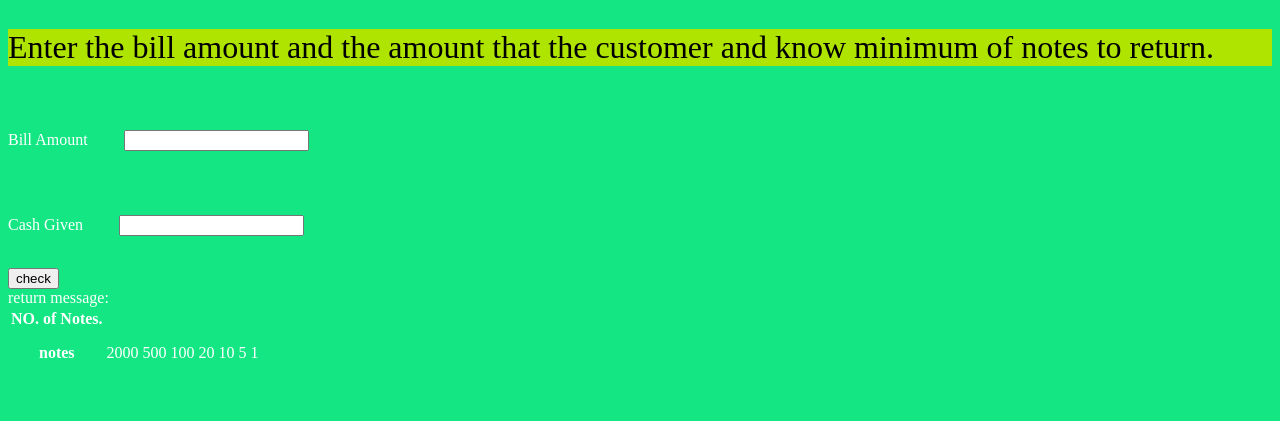
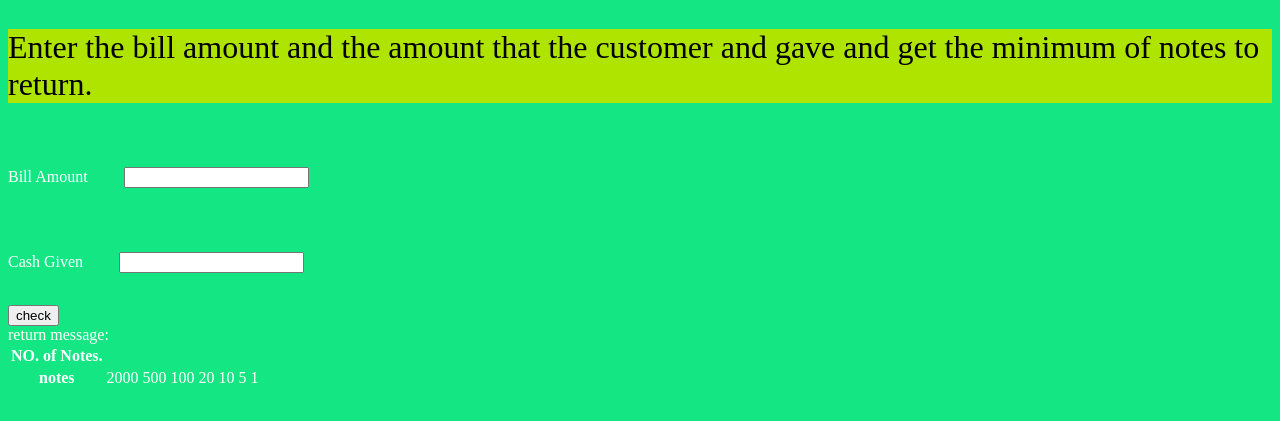
Before and after one commit to winner021/neo-g-camp-cash-regeister-mark10, a plain HTML site: page index.html in a window 1280 px wide. Shown: the part 61-482 px from the top of the page. Drawn offline with Linux system fonts and the light colour scheme.

Commit message:
docs:changes some html

```diff
--- a/index.html
+++ b/index.html
@@ -11,7 +11,7 @@
     <div class="container">
     <h1 class="container">Cash Register Manager</h1>
 
-    <p class="description">Enter the bill amount and the amount that the customer and know minimum of notes to return.</p>
+    <p class="description">Enter the bill amount and the amount that the customer and gave and get the minimum of notes to return.</p>
 
      <label for="bill-amount">Bill Amount</label>
 
@@ -31,12 +31,13 @@
 
         <tr>
           <th>NO. of Notes.</th>
-          <tr class="note-no"></tr>
-          <tr class="note-no"></tr>
-          <tr class="note-no"></tr>
-          <tr class="note-no"></tr>
-          <tr class="note-no"></tr>
-          <tr class="note-no"></tr>
+          <td class="note-no"></td>
+          <td class="note-no"></td>
+          <td class="note-no"></td>
+          <td class="note-no"></td>
+          <td class="note-no"></td>
+          <td class="note-no"></td>
+          <td class="note-no"></td>
         </tr>
         <tr>
             <th>notes</th>
--- a/style.css
+++ b/style.css
@@ -13,8 +13,8 @@ body{
     margin:2rem;
 }
 
-.conatiner{
-    display:flex;
+.container{
+
     flex-direction: column;
-    width:50vw;
+
 }
```
